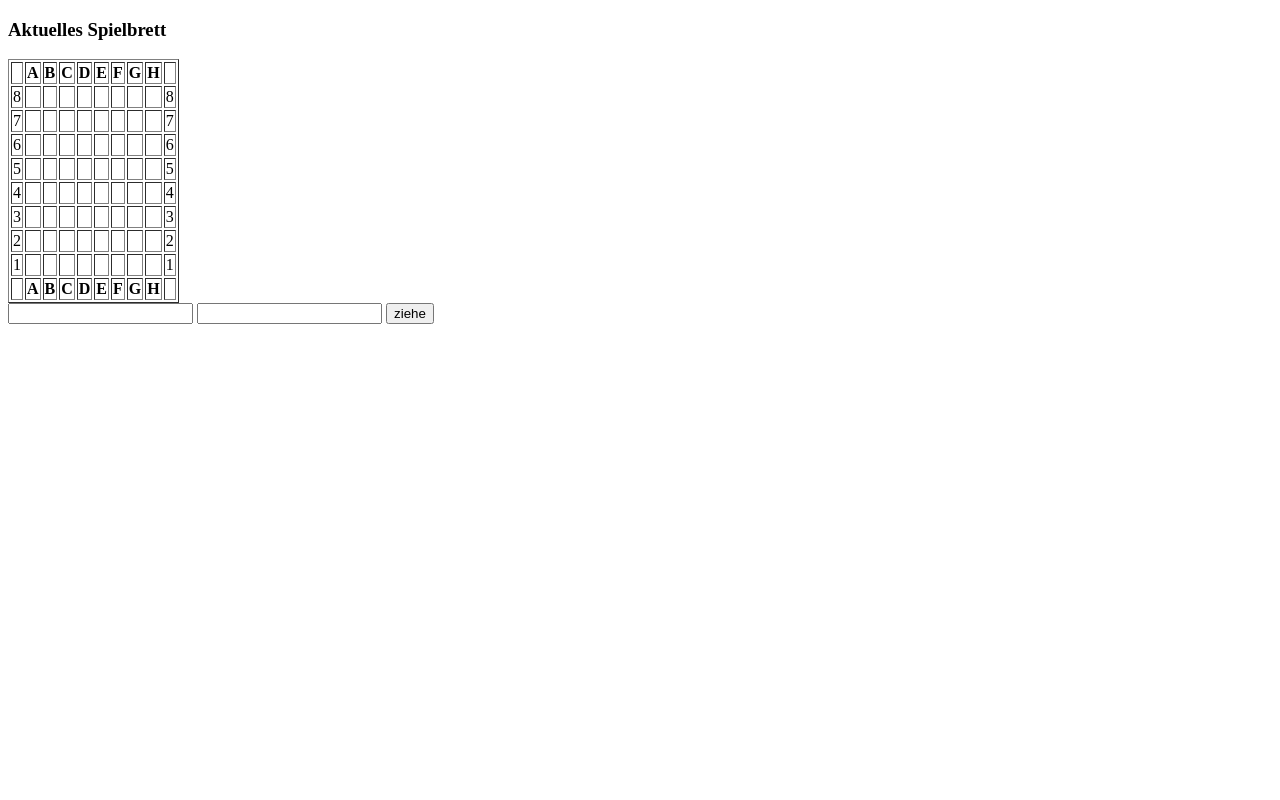
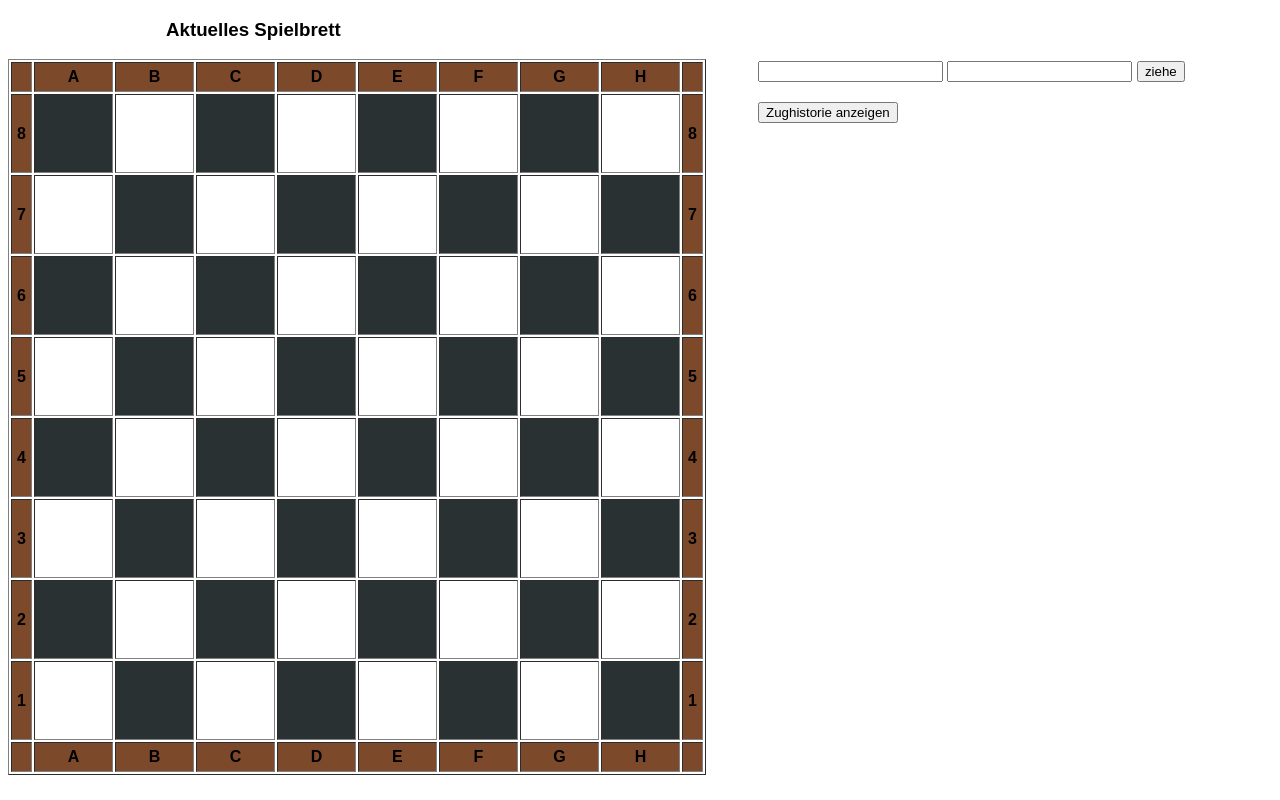
Before and after one commit to HunterZ1994/WEB_03, a website: page ZugPrototype/html/spielbrett.html in a window 1280 px wide. Drawn offline with Linux system fonts and the light colour scheme.

Commit message:
neuester Stand

```diff
--- a/ZugPrototype/api/Game.js
+++ b/ZugPrototype/api/Game.js
@@ -22,13 +22,15 @@ router.get("/", (req, res) => {
             res.write(String(error));
         } else {
             if (String(body).includes("D_OK")) {
-                res.redirect("/render");
+                res.redirect("/render");    //renderGame
+                console.log("Spiel erfolgreich erstellt.");
                 res.end();
             } else {
                 res.writeHead(400, {
                     "Content-Type": "text/html"
                 });
                 res.write("Fehler beim Erstellen des Spiels");
+                console.log("Fehler beim Erstellen des Spiels");
                 res.end();
             }
         }
@@ -41,6 +43,8 @@ function getGeschlageneFiguren(xmlString) {
     var properties = xml.getElementsByTagName("propertiesarray")[0].childNodes;
     var geschlageneListe = new List();
     var geschlageneString = String(properties[1].textContent).split("\n");
+    console.log("***Die geschlagenenFiguren***");
+    console.log(geschlageneString);
     var Geschlagene = {
         anzahlGeschlageneFiguren: geschlageneString[1],
         status: geschlageneString[2],
--- a/ZugPrototype/api/renderGame.js
+++ b/ZugPrototype/api/renderGame.js
@@ -59,6 +59,7 @@ router.get("/", (req, res) => {
 
     )
 })
+
 function getFigurenListe(xmlString) {
     var xml = new xmlDom().parseFromString(String(xmlString));
     var properties = xml.getElementsByTagName("propertiesarray")[0].childNodes;
--- a/ZugPrototype/api/renderer.js
+++ b/ZugPrototype/api/renderer.js
@@ -37,7 +37,7 @@ function getAssociatedFigure(JSONString) {
     var json = JSON.parse(JSONString);
     var figur = JSON.stringify(json.type).replace("\\r\"", "").replace("\"", "");
     var weiss = JSON.stringify(json.weiss).replace("\\r\"", "").replace("\"", "");
-    var file = "";
+    var file = "./img/";
     file += figur.charAt(0);
     file += "_";
     if (weiss == "false") {
@@ -59,7 +59,6 @@ function renderMarked(jsonString, position){
             dom.window.document.getElementById(String(endposition)).style.borderWidth = "5px";
         }
     }
-    // console.log(dom.serialize())
     return dom.serialize();
 }
 
--- a/ZugPrototype/api/ziehe.js
+++ b/ZugPrototype/api/ziehe.js
@@ -3,17 +3,21 @@ const router = express.Router();
 const request = require("request");
 const zieheURL = "http://www.game-engineering.de:8080/rest/schach/spiel/ziehe/"
 
+/*erhält von den eingabefeldern von Spielbrett.html von und nach*/
+
 router.get("/", (req, res) => {
     var von = req.query.von;
     var nach = req.query.nach;
+    //baut die URL zusammen, die abgeschickt werden soll
     requestURL =  zieheURL + process.env.gameID + "/" + von + "/" + nach;
-    console.log(requestURL);
+    console.log(requestURL + "requestURL");
     request(requestURL, (error, response, body) => {
         if (error) {
             res.writeHead(200);
             res.write(String(error));
         }else{
             if(String(body).includes("D_Fehler")){
+              console.log("es war einfehler drin");
                 console.log(String(body));
             }
             res.redirect("/render");
--- a/ZugPrototype/html/spielbrett.html
+++ b/ZugPrototype/html/spielbrett.html
@@ -2,6 +2,7 @@
 <html>
 
 <head>
+  <link rel="stylesheet" href="/css/Spielbrettstyle.css">
     <meta charset="UTF-8">
     <title>Spielbrett</title>
     <script>function dragMe(id){
@@ -27,100 +28,100 @@
             <th></th>
         </tr>
         <tr>
-            <td>8</td>
-            <td id="a8" onclick="dragMe(id)"></td>
+            <th>8</th>
+            <td id="a8" onclick="dragMe(id)" class="schwarz"></td>
             <td id="b8" onclick="dragMe(id)"></td>
-            <td id="c8" onclick="dragMe(id)"></td>
+            <td id="c8" onclick="dragMe(id)"class="schwarz"></td>
             <td id="d8" onclick="dragMe(id)"></td>
-            <td id="e8" onclick="dragMe(id)"></td>
+            <td id="e8" onclick="dragMe(id)"class="schwarz"></td>
             <td id="f8" onclick="dragMe(id)"></td>
-            <td id="g8" onclick="dragMe(id)"></td>
+            <td id="g8" onclick="dragMe(id)"class="schwarz"></td>
             <td id="h8" onclick="dragMe(id)"></td>
-            <td>8</td>
+            <th>8</th>
         </tr>
         <tr>
-            <td>7</td>
+            <th>7</th>
             <td id="a7" onclick="dragMe(id)"></td>
-            <td id="b7" onclick="dragMe(id)"></td>
+            <td id="b7" onclick="dragMe(id)"class="schwarz"></td>
             <td id="c7" onclick="dragMe(id)"></td>
-            <td id="d7" onclick="dragMe(id)"></td>
+            <td id="d7" onclick="dragMe(id)"class="schwarz"></td>
             <td id="e7" onclick="dragMe(id)"></td>
-            <td id="f7" onclick="dragMe(id)"></td>
+            <td id="f7" onclick="dragMe(id)"class="schwarz"></td>
             <td id="g7" onclick="dragMe(id)"></td>
-            <td id="h7" onclick="dragMe(id)"></td>
-            <td>7</td>
+            <td id="h7" onclick="dragMe(id)"class="schwarz"></td>
+            <th>7</th>
         </tr>
         <tr>
-            <td>6</td>
-            <td id="a6" onclick="dragMe(id)"></td>
+            <th>6</th>
+            <td id="a6" onclick="dragMe(id)"class="schwarz"></td>
             <td id="b6" onclick="dragMe(id)"></td>
-            <td id="c6" onclick="dragMe(id)"></td>
+            <td id="c6" onclick="dragMe(id)"class="schwarz"></td>
             <td id="d6" onclick="dragMe(id)"></td>
-            <td id="e6" onclick="dragMe(id)"></td>
+            <td id="e6" onclick="dragMe(id)"class="schwarz"></td>
             <td id="f6" onclick="dragMe(id)"></td>
-            <td id="g6" onclick="dragMe(id)"></td>
+            <td id="g6" onclick="dragMe(id)"class="schwarz"></td>
             <td id="h6" onclick="dragMe(id)"></td>
-            <td>6</td>
+            <th>6</th>
         </tr>
         <tr>
-            <td>5</td>
+            <th>5</th>
             <td id="a5" onclick="dragMe(id)"></td>
-            <td id="b5" onclick="dragMe(id)"></td>
+            <td id="b5" onclick="dragMe(id)"class="schwarz"></td>
             <td id="c5" onclick="dragMe(id)"></td>
-            <td id="d5" onclick="dragMe(id)"></td>
+            <td id="d5" onclick="dragMe(id)"class="schwarz"></td>
             <td id="e5" onclick="dragMe(id)"></td>
-            <td id="f5" onclick="dragMe(id)"></td>
+            <td id="f5" onclick="dragMe(id)"class="schwarz"></td>
             <td id="g5" onclick="dragMe(id)"></td>
-            <td id="h5" onclick="dragMe(id)"></td>
-            <td>5</td>
+            <td id="h5" onclick="dragMe(id)"class="schwarz"></td>
+            <th>5</th>
         </tr>
         <tr>
-            <td>4</td>
-            <td id="a4" onclick="dragMe(id)"></td>
+            <th>4</th>
+            <td id="a4" onclick="dragMe(id)"class="schwarz"></td>
             <td id="b4" onclick="dragMe(id)"></td>
-            <td id="c4" onclick="dragMe(id)"></td>
+            <td id="c4" onclick="dragMe(id)"class="schwarz"></td>
             <td id="d4" onclick="dragMe(id)"></td>
-            <td id="e4" onclick="dragMe(id)"></td>
+            <td id="e4" onclick="dragMe(id)"class="schwarz"></td>
             <td id="f4" onclick="dragMe(id)"></td>
-            <td id="g4" onclick="dragMe(id)"></td>
+            <td id="g4" onclick="dragMe(id)"class="schwarz"></td>
             <td id="h4" onclick="dragMe(id)"></td>
-            <td>4</td>
+            <th>4</th>
         </tr>
         <tr>
-            <td>3</td>
+            <th>3</th>
             <td id="a3" onclick="dragMe(id)"></td>
-            <td id="b3" onclick="dragMe(id)"></td>
+            <td id="b3" onclick="dragMe(id)"class="schwarz"></td>
             <td id="c3" onclick="dragMe(id)"></td>
-            <td id="d3" onclick="dragMe(id)"></td>
+            <td id="d3" onclick="dragMe(id)"class="schwarz"></td>
             <td id="e3" onclick="dragMe(id)"></td>
-            <td id="f3" onclick="dragMe(id)"></td>
+            <td id="f3" onclick="dragMe(id)"class="schwarz"></td>
             <td id="g3" onclick="dragMe(id)"></td>
-            <td id="h3" onclick="dragMe(id)"></td>
-            <td>3</td>
+            <td id="h3" onclick="dragMe(id)"class="schwarz"></td>
+            <th>3</th>
         </tr>
         <tr>
-            <td>2</td>
-            <td id="a2" onclick="dragMe(id)"></td>
+            <th>2</th>
+            <td id="a2" onclick="dragMe(id)"class="schwarz"></td>
             <td id="b2" onclick="dragMe(id)"></td>
-            <td id="c2" onclick="dragMe(id)"></td>
+            <td id="c2" onclick="dragMe(id)"class="schwarz"></td>
             <td id="d2" onclick="dragMe(id)"></td>
-            <td id="e2" onclick="dragMe(id)"></td>
+            <td id="e2" onclick="dragMe(id)"class="schwarz"></td>
             <td id="f2" onclick="dragMe(id)"></td>
-            <td id="g2" onclick="dragMe(id)"></td>
+            <td id="g2" onclick="dragMe(id)"class="schwarz"></td>
             <td id="h2" onclick="dragMe(id)"></td>
-            <td>2</td>
+            <th>2</th>
         </tr>
         <tr>
-            <td>1</td>
+            <th>1</th>
             <td id="a1" onclick="dragMe(id)"></td>
-            <td id="b1" onclick="dragMe(id)"></td>
+            <td id="b1" onclick="dragMe(id)"class="schwarz"></td>
             <td id="c1" onclick="dragMe(id)"></td>
-            <td id="d1" onclick="dragMe(id)"></td>
+            <td id="d1" onclick="dragMe(id)"class="schwarz"></td>
             <td id="e1" onclick="dragMe(id)"></td>
-            <td id="f1" onclick="dragMe(id)"></td>
+            <td id="f1" onclick="dragMe(id)"class="schwarz"></td>
             <td id="g1" onclick="dragMe(id)"></td>
-            <td id="h1" onclick="dragMe(id)"></td>
-            <td>1</td>
+            <td id="h1" onclick="dragMe(id)"class="schwarz"></td>
+            <th>1</th>
         </tr>
         <th></th>
         <th>A</th>
@@ -139,6 +140,11 @@
         <input type="text" name="nach">
         <input type="submit" value="ziehe">
     </form>
+
+    <form action ="/getZugHistorie" method = "GET">
+          <input type="submit" value = "Zughistorie anzeigen">
+        </form>
+
 </body>
 
 </html>
--- /dev/null
+++ b/ZugPrototype/public/CSS/spielbrettstyle.css
@@ -0,0 +1,31 @@
+*{
+    font-family:  arial;
+}
+  table{
+    float:left;
+    border: "full";
+    background-color: white;
+    }
+
+  td{
+
+    width: 75px;
+    height: 75px;
+    text-align: center;
+
+  }
+  th{
+background-color: #7d492b;
+    padding:5px;
+  }
+
+  .schwarz{
+    background-color: #293133;
+  }
+form{
+  margin-left: 750px;
+  margin-top: 20px;
+}
+h3{
+  margin-left:12.5%;
+}
```
Also changed, not shown: ZugPrototype/api/getZugHistorie.js (added, +41 -0 lines), ZugPrototype/app.js (+6 -1 lines), ZugPrototype/html/history.html (added, +4 -0 lines), ZugPrototype/html/index.html (+1 -1 lines), ZugPrototype/Notizen.txt (added), ZugPrototype/html/johndeere.jpg (added), ZugPrototype/html/starrynight.png (added), ZugPrototype/public/img/jd2.jpg (added), 1 other file.
